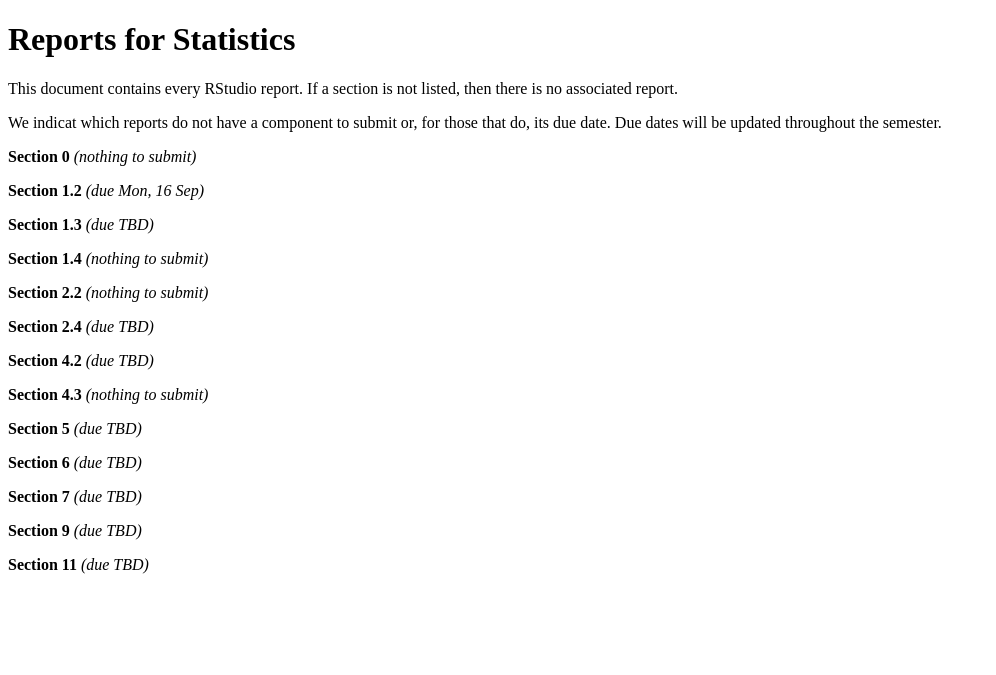
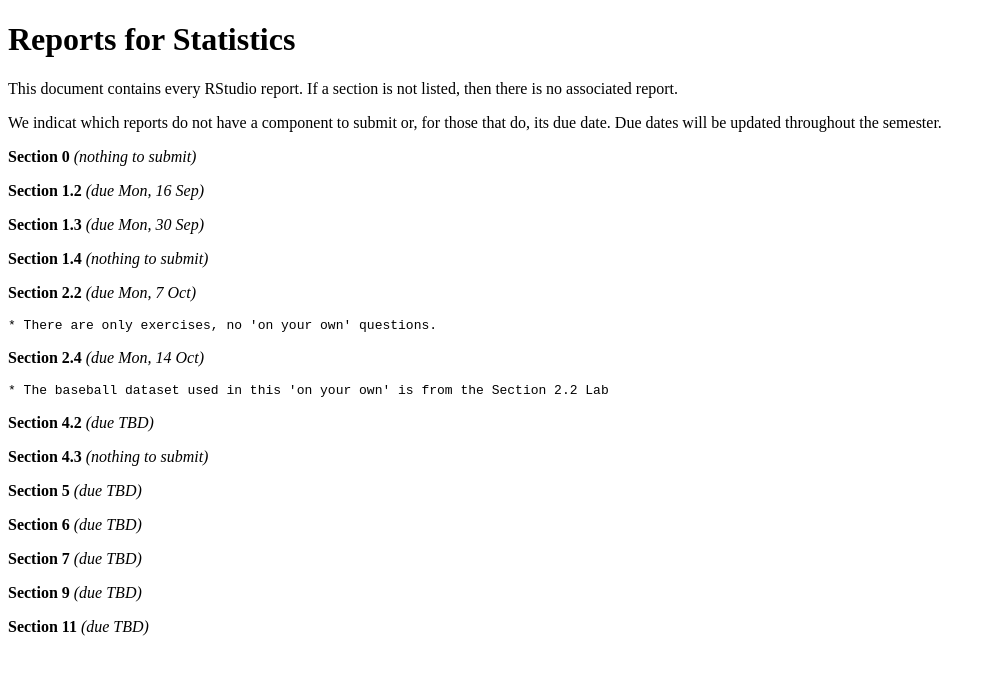
Before and after one commit to danielmichaelcicala/danielmichaelcicala.github.io, a Jekyll site: the page assets/reports_stat_f19.html, which Jekyll copies as it is, in a window 1280 px wide. Shown: the top 675 px of the page, without its empty margins (0-996 px from the left). Built offline with Jekyll 4.4.1, drawn with Linux system fonts in a browser that asks for light colours.

Commit message:
RStudio reports update

```diff
--- a/assets/hw_calc02_f19.html
+++ b/assets/hw_calc02_f19.html
@@ -23,7 +23,7 @@ pandoc hw_calc02_f19.md -f markdown -t html -s -o hw_calc02_f19.html
 <p><strong>Section 2.1</strong> 3, 4, 6, 9, 10, 11, 16 <em>(due+quiz Wed, 18 Sept)</em></p>
 <p><strong>Section 2.2</strong> 1, 2, 3, 20, 22, 25, 33abc, 46, 48 <em>(due+quiz Fri, 21 Sep)</em></p>
 <p><strong>Section 2.3</strong> 19. 23, 31, 35, 37, 41, 47, 49, 59, 61, 67, 71, 72, 73, 76 <em>(due+quiz Wed, 25 Sep)</em></p>
-<p><strong>Section 2.4</strong> 22, 24, 26, 46, 53, 55 <em>(due+quiz TBD)</em></p>
+<p><strong>Section 2.4</strong> 22, 24, 26, 46, 53, 55 <em>(due+quiz Fri, 27 Sep)</em></p>
 <p><strong>Section 2.5</strong> 17, 20, 22, 26, 35, 36, 38, 40, 52 <em>(due+quiz TBD)</em></p>
 <p><strong>Section 2.6</strong> 4, 8, 18-20, 22, 32, 36, 44, 48, 49, 50, 54, 68a, 71a, 72a <em>(due+quiz TBD)</em></p>
 </body>
--- a/assets/hw_calc07_f19.html
+++ b/assets/hw_calc07_f19.html
@@ -23,7 +23,7 @@ pandoc hw_calc07_f19.md -f markdown -t html -s -o hw_calc07_f19.html
 <p><strong>Section 2.1</strong> 3, 4, 6, 9, 10, 11, 16 <em>(due+quiz Wed, 18 Sept)</em></p>
 <p><strong>Section 2.2</strong> 1, 2, 3, 20, 22, 25, 33abc, 46, 48 <em>(due+quiz Fri, 21 Sept)</em></p>
 <p><strong>Section 2.3</strong> 19. 23, 31, 35, 37, 41, 47, 49, 59, 61, 67, 71, 72, 73, 76 <em>(due+quiz Wed, 25 Sep)</em></p>
-<p><strong>Section 2.4</strong> 22, 24, 26, 46, 53, 55 <em>(due+quiz TBD)</em></p>
+<p><strong>Section 2.4</strong> 22, 24, 26, 46, 53, 55 <em>(due+quiz Fri, 27 Sep)</em></p>
 <p><strong>Section 2.5</strong> 17, 20, 22, 26, 35, 36, 38, 40, 52 <em>(due+quiz TBD)</em></p>
 <p><strong>Section 2.6</strong> 4, 8, 18-20, 22, 32, 36, 44, 48, 49, 50, 54, 68a, 71a, 72a <em>(due+quiz TBD)</em></p>
 </body>
--- a/assets/hw_stat_f19.html
+++ b/assets/hw_stat_f19.html
@@ -35,8 +35,8 @@ into the line equation.  Explain what commands you used,
 for example you might write &quot;To find the mean of Antho3,
 I used the command: mean(FILL_IN_THE_CORRECT_THING_HERE)&quot;.
 As always, I encourage you to visit my office hours for further help. </code></pre>
-<p><strong>Section 2.5</strong> 2.94, 2.95, 2.102, 2.104, 2.105 <em>(due+quiz TBD)</em></p>
-<p><strong>Section 2.6</strong> 2.121, 2.122 (use R), 2.125</p>
+<p><strong>Section 2.5</strong> 2.94, 2.95, 2.102, 2.104, 2.105 <em>(due+quiz Fri, 27 Sep)</em></p>
+<p><strong>Section 2.6</strong> 2.121, 2.122 (use R), 2.125 <em>(due+quiz Mon, 30 Sep)</em></p>
 <pre><code>* Download the dataset for exercise 1.222 from the
 course website.  You can build a two-way table in R
 using the command table(X,Y) where X is the variable
--- a/assets/reports_stat_f19.html
+++ b/assets/reports_stat_f19.html
@@ -19,10 +19,12 @@ pandoc reports_stat_f19.md -f markdown -t html -s -o reports_stat_f19.html
 <p>We indicat which reports do not have a component to submit or, for those that do, its due date. Due dates will be updated throughout the semester.</p>
 <p><strong>Section 0</strong> <em>(nothing to submit)</em></p>
 <p><strong>Section 1.2</strong> <em>(due Mon, 16 Sep)</em></p>
-<p><strong>Section 1.3</strong> <em>(due TBD)</em></p>
+<p><strong>Section 1.3</strong> <em>(due Mon, 30 Sep)</em></p>
 <p><strong>Section 1.4</strong> <em>(nothing to submit)</em></p>
-<p><strong>Section 2.2</strong> <em>(nothing to submit)</em></p>
-<p><strong>Section 2.4</strong> <em>(due TBD)</em></p>
+<p><strong>Section 2.2</strong> <em>(due Mon, 7 Oct)</em></p>
+<pre><code>* There are only exercises, no &#39;on your own&#39; questions.</code></pre>
+<p><strong>Section 2.4</strong> <em>(due Mon, 14 Oct)</em></p>
+<pre><code>* The baseball dataset used in this &#39;on your own&#39; is from the Section 2.2 Lab</code></pre>
 <p><strong>Section 4.2</strong> <em>(due TBD)</em></p>
 <p><strong>Section 4.3</strong> <em>(nothing to submit)</em></p>
 <p><strong>Section 5</strong> <em>(due TBD)</em></p>
```
